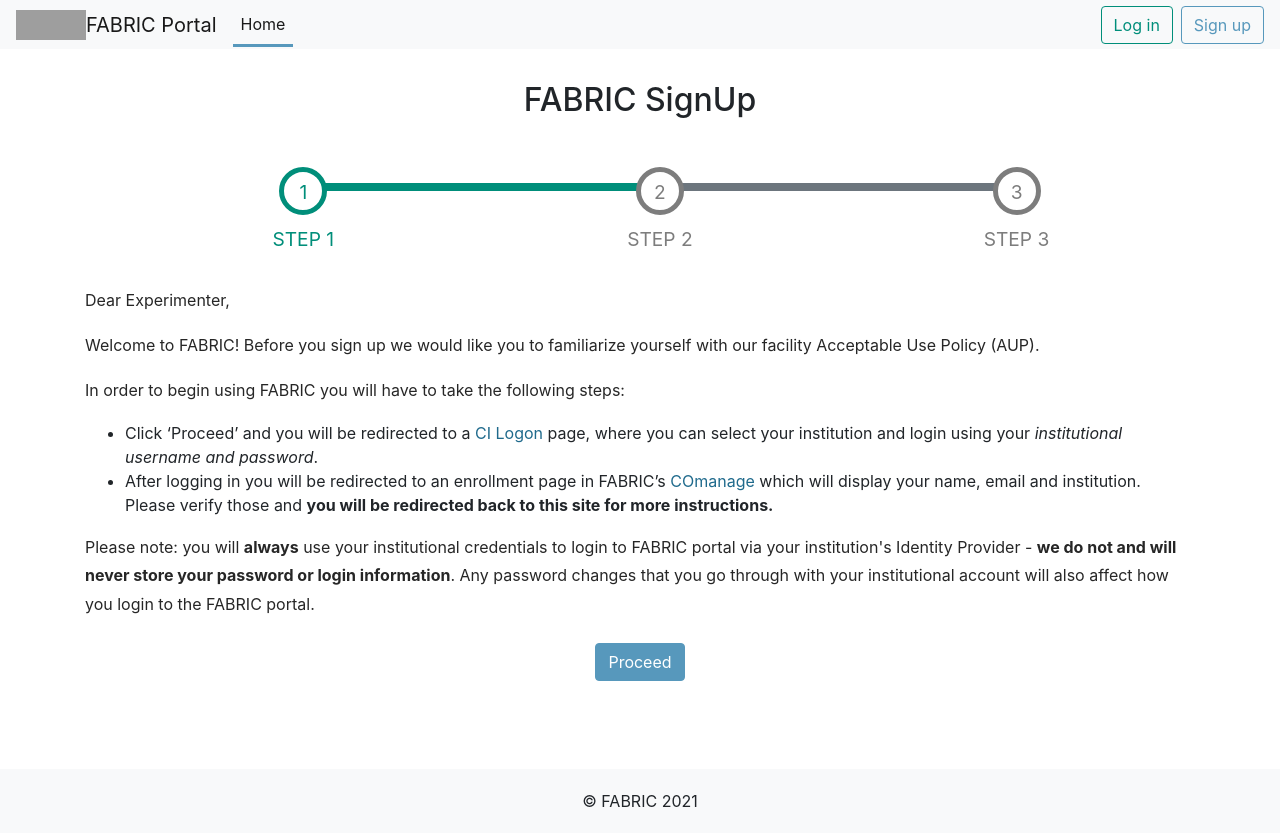
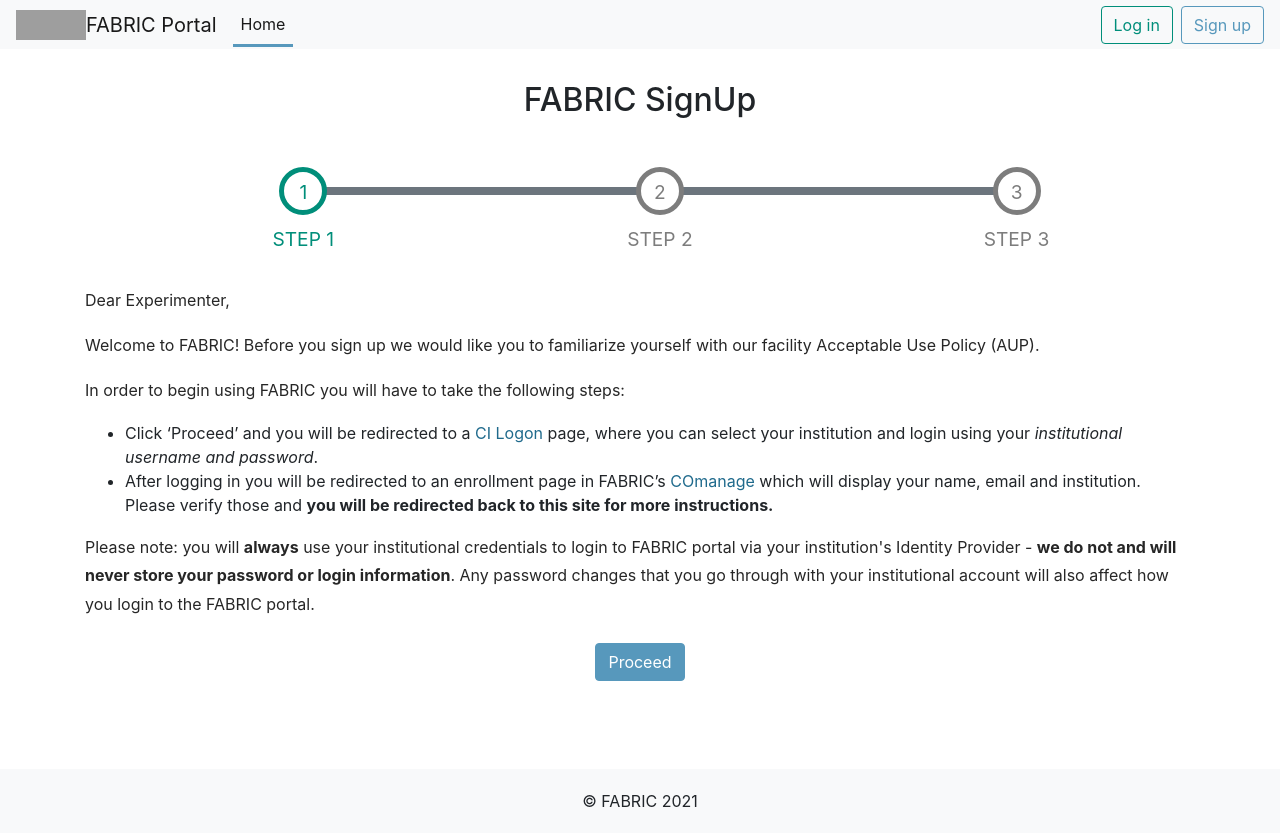
Before and after one commit to fabric-testbed/fabric-portal, a React (Create React App) app: page /signup/1 in a window 1280 px wide. Built offline with nearby package versions, Linux system fonts and the light colour scheme; grey boxes are pictures that could not be loaded.

Commit message:
#56: modified progressbar color to be more intuitive

```diff
--- a/src/components/Header.jsx
+++ b/src/components/Header.jsx
@@ -86,7 +86,7 @@ class Header extends React.Component {
                 </NavLink>
               </li>
             </ul>
-            <form class="form-inline my-2 my-lg-0">
+            <form className="form-inline my-2 my-lg-0">
               <NavLink to="/login">
                 <button
                   onClick={this.handleLogin}
@@ -154,7 +154,7 @@ class Header extends React.Component {
                 );
               })}
             </ul>
-            <form class="form-inline my-2 my-lg-0">
+            <form className="form-inline my-2 my-lg-0">
               <NavLink to="/logout">
                 <button
                   onClick={this.handleLogout}
--- a/src/components/Signup/StepProgress.jsx
+++ b/src/components/Signup/StepProgress.jsx
@@ -2,9 +2,9 @@ const StepProgress= (props) => {
   return (
     <div className="progressbar-container">
       <ul className="progressbar">
-        <li className={props.stepId >= 1 && "active"}>Step 1</li>
-        <li className={props.stepId >= 2 && "active"}>Step 2</li>
-        <li className={props.stepId >= 3 && "active"}>Step 3</li>
+        <li className={props.stepId >= 1 ? "active" : undefined}>Step 1</li>
+        <li className={props.stepId >= 2 ? "active" : undefined}>Step 2</li>
+        <li className={props.stepId === 3 ? "active" : undefined}>Step 3</li>
       </ul>
     </div>
   )
--- a/src/pages/Signup.jsx
+++ b/src/pages/Signup.jsx
@@ -10,19 +10,20 @@ import Step3 from '../components/Signup/Step3';
 
 const Signup = () => {
   let { id } = useParams();
+  let stepId = parseInt(id)
   return (
     <div className="container">
       <h2 className="text-center">FABRIC SignUp</h2>
-      <StepProgress stepId={id} />
+      <StepProgress stepId={stepId} />
       <div>
         {
-          id == 1 && <Step1 />
+          stepId === 1 && <Step1 />
         }
         {
-          id == 2 && <Step2 />
+          stepId === 2 && <Step2 />
         }
         {
-          id == 3 && <Step3 />
+          stepId === 3 && <Step3 />
         }
       </div>
     </div>
--- a/src/styles/App.scss
+++ b/src/styles/App.scss
@@ -281,6 +281,7 @@ ul {
   width: 100%;
   counter-reset: step;
 }
+
 .progressbar li {
   list-style-type: none;
   width: 33.33%;
@@ -292,6 +293,7 @@ ul {
   text-transform: uppercase;
   color: #7d7d7d;
 }
+
 .progressbar li:before {
   width: 3rem;
   height: 3rem;
@@ -305,25 +307,30 @@ ul {
   border-radius: 50%;
   background-color: white;
 }
+
 .progressbar li:after {
   width: 100%;
   height: 0.5rem;
   content: "";
   position: absolute;
   background-color: $secondary;
-  top: 1rem;
+  top: 1.2rem;
   left: -50%;
   z-index: -1;
 }
+
 .progressbar li:first-child:after {
   content: none;
 }
+
 .progressbar li.active {
   color: $success;
 }
+
 .progressbar li.active:before {
   border-color: $success;
 }
-.progressbar li.active + li:after {
+
+.progressbar li.active:after {
   background-color: $success;
 }
```
